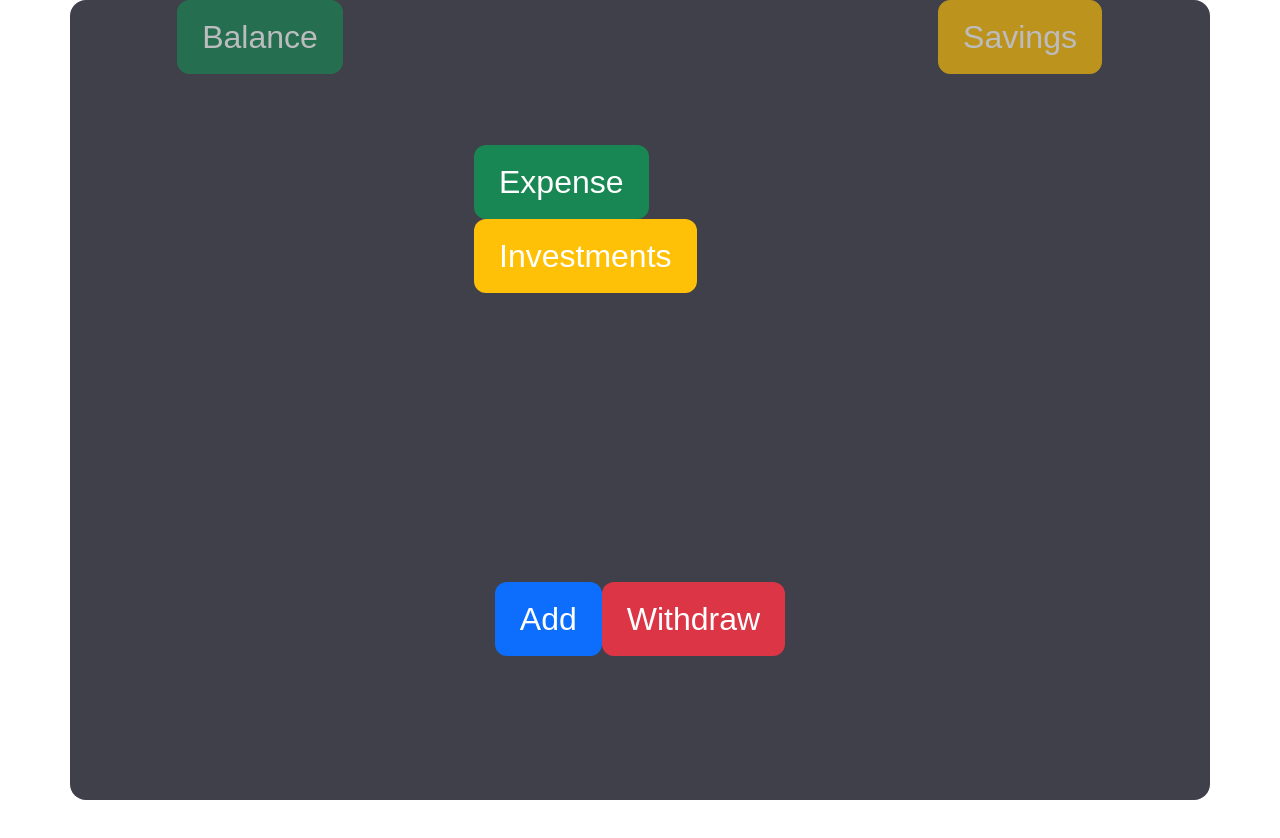
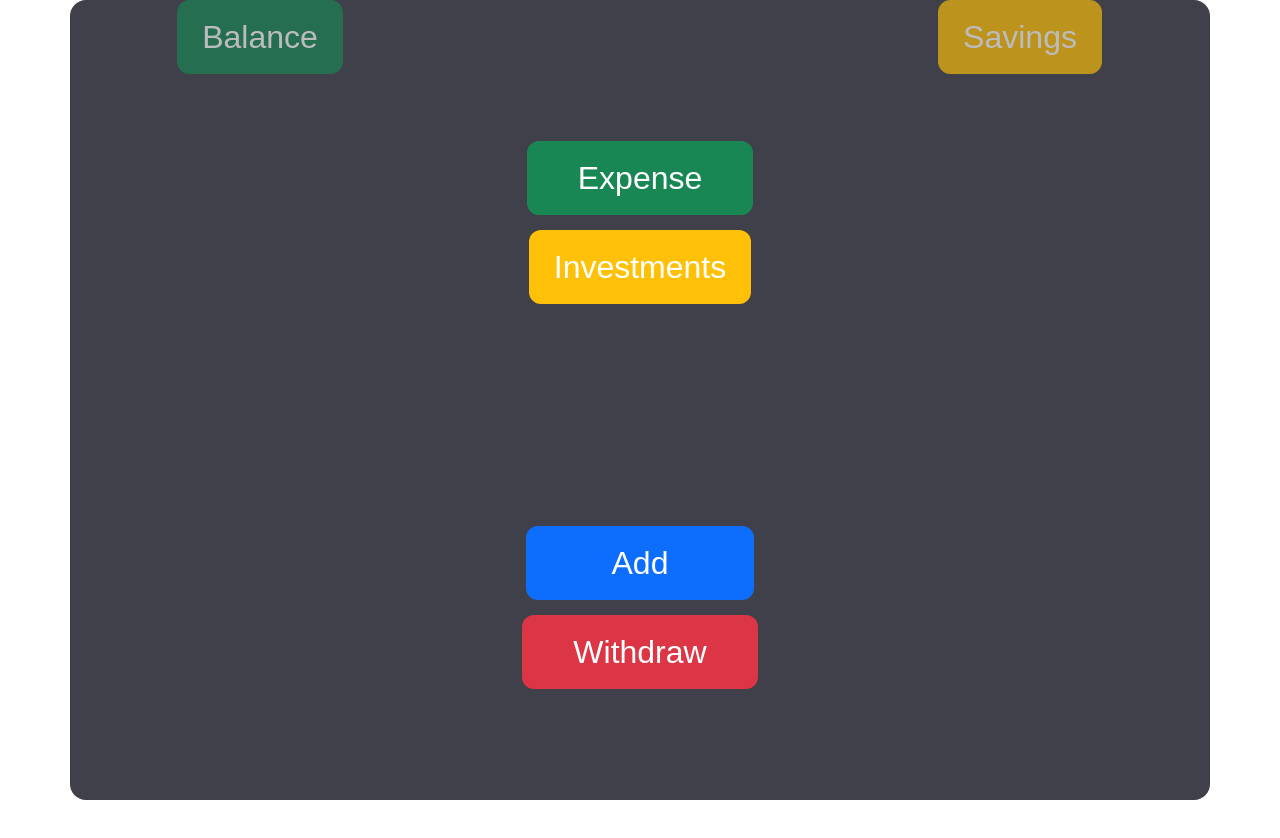
Before and after one commit to gabriel-gregori0/Fintech-Projeto_1, a plain HTML site: page index.html in a window 1280 px wide. Drawn offline with Linux system fonts and the light colour scheme.

Commit message:
Padding in links

```diff
--- a/assets/css/style.css
+++ b/assets/css/style.css
@@ -9,6 +9,7 @@
 .container {
     height: 100vh;
     background-color: #3F4049;
+    min-width: 770px;
 
 }
 
@@ -17,3 +18,34 @@
     color: black;
     font-size: 50px;
 }
+
+.expense {
+    margin-top: 30px !important;
+}
+
+.investiments {
+    margin-top: 15px;
+}
+
+.withdraw {
+    margin-top: 15px;
+}
+
+.add:hover,.expense:hover,.investiments:hover,.withdraw:hover {
+    opacity: 0.8;
+}
+
+.add {
+    padding-left: 85px !important;
+    padding-right: 85px !important;
+}
+
+.expense {
+    padding-left: 50px !important;
+    padding-right: 50px !important;
+}
+
+.withdraw {
+    padding-left: 50px !important;
+    padding-right: 50px !important;
+}
--- a/assets/js/script.js
+++ b/assets/js/script.js
@@ -33,6 +33,9 @@ const column2 = () => {
     const aTexts = ["Expense", "Investments", "Add", "Withdraw"];
     const colors = ["bg-success", "bg-warning", "bg-primary", "bg-danger"];
     const divs = [document.createElement('div'),document.createElement('div')];
+    divs[0].classList.add("d-flex","flex-column","align-items-center");
+    divs[1].classList.add("d-flex","flex-column","align-items-center");
+
 
     for (let i = 0; i < 4; i++) {
         const a = document.createElement('a');
```
